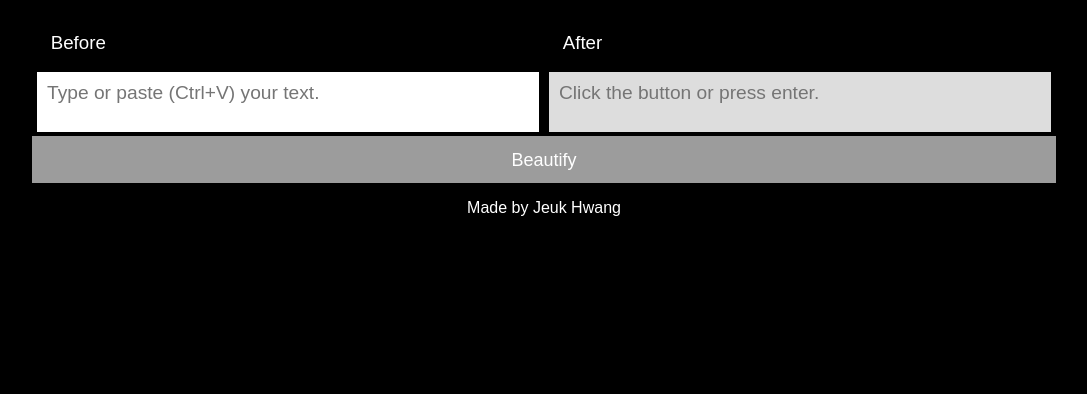
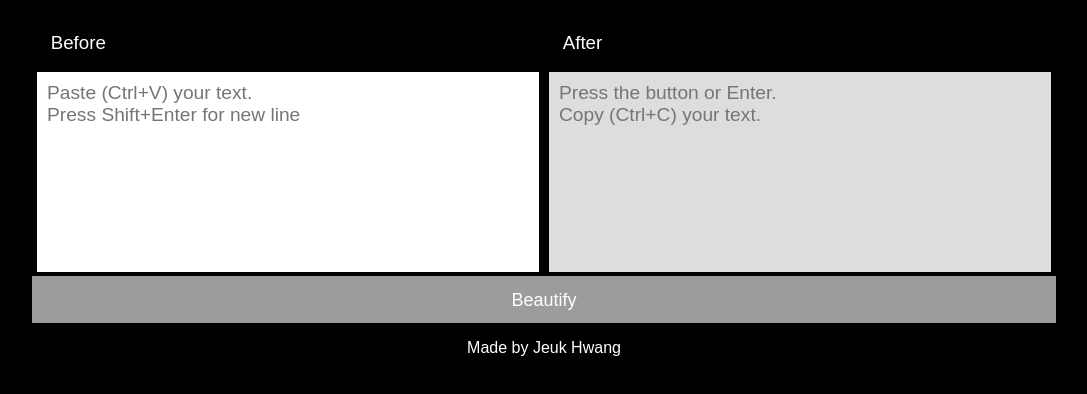
Before and after one commit to PositivePeriod/personal-page, a website: page public/develop/Text beautify/index.html in a window 1280 px wide. Both pictures are taken after a click on the button "Beautify". Shown: the part 78-472 px from the top of the page, without its empty margins (96-1183 px from the left). Drawn offline with Linux system fonts and the light colour scheme.

Commit message:
Update Project
Text beautify

```diff
--- a/public/develop/Text beautify/index.html
+++ b/public/develop/Text beautify/index.html
@@ -19,13 +19,11 @@
         <div class='flex'>
             <div class='content'>
                 <h3 class="left text">Before</h3>
-                <textarea class='standard-textarea' id='input' autofocus
-                    placeholder="Type or paste (Ctrl+V) your text."></textarea>
+                <textarea class='standard-textarea' id='input' autofocus></textarea>
             </div>
             <div class='content'>
                 <h3 class="left text">After</h3>
-                <textarea class='standard-textarea' id='output' readonly
-                    placeholder="Click the button or press enter."></textarea>
+                <textarea class='standard-textarea' id='output' readonly></textarea>
             </div>
         </div>
         <button id='btn'>Beautify</button>
--- a/public/develop/Text beautify/source.js
+++ b/public/develop/Text beautify/source.js
@@ -24,14 +24,17 @@ function beautify(content) {
     const month_abbr = ['Jan', 'Feb', 'Mar', 'Apr', 'Aug', 'Sep', 'Sept', 'Oct', 'Nov', 'Dec'];
     const single_period_abbr = [...daily_single_abbr, ...case_insensitive_abbr, ...case_insensitive_abbr.map(x => x.toLowerCase()), ...time_unit_abbr, ...day_abbr, ...month_abbr];
     single_period_abbr.forEach(word => {
-        content = content.replace(`/${word}\.\n/g`, `${word}\.`);
+        content = content.replace(/${word}\.[ ]*\n/g, `${word}\. `);
     });
+    console.log(content);
+    content = content.replace(/etc\.[ ]*\n/g, `etc\. `);
+    console.log(content);
 
     const daily_multiple_abbr = ['a.m.', 'A.M.', 'p.m.', 'P.M.', 'A.D.', 'B.C.', 'B.C.E.', 'C.E.', 'Q.E.D.', 'Ph.D.', 'P.E.', 'p.p.', 'P.P.'];
     const location_abbr = ['U.N.', 'U.S.A.', 'U.S.', 'L.A.', 'U.K.', 'N.Z.'];
     const multiple_period_abbr = [...daily_multiple_abbr, ...location_abbr];
     multiple_period_abbr.forEach(word => {
-        content = content.replace(`/${word}\n/g`, `${word}`);
+        content = content.replace(/${word}[ ]*\n/g, `${word} `);
     });
 
     // Ex) Fig.1.2, Mr.Steven, pp. 58 - 70
@@ -90,6 +93,10 @@ function check() {
 }
 window.onload = () => {
     // Textarea changing height
+
+    document.getElementById('input').setAttribute('placeholder', 'Paste (Ctrl+V) your text.\nPress Shift+Enter for new line');
+    document.getElementById('output').setAttribute('placeholder', 'Press the button or Enter.\nCopy (Ctrl+C) your text.');
+
     document.getElementById('input').addEventListener('input', adjustHeights);
     window.addEventListener("resize", adjustHeights, false);
 
--- a/public/develop/Text beautify/style.css
+++ b/public/develop/Text beautify/style.css
@@ -51,7 +51,7 @@ body {
     color: rgb(0, 0, 0);
     width: calc(100% - 10px);
     height: auto;
-    min-height: 60px;
+    min-height: 200px;
     resize: none;
     border: 0;
     padding: 10px;
```
